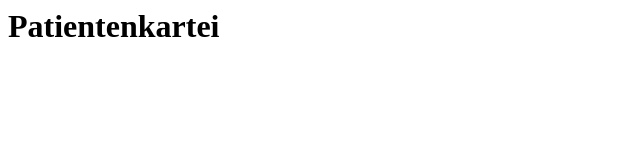
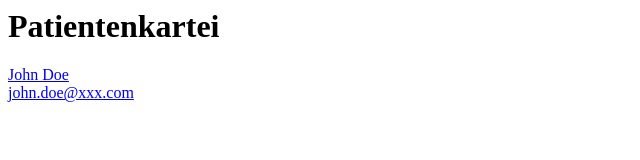
Before and after one commit to JagaTee/78124713, a plain HTML site: page index.html in a window 1280 px wide. Shown: the whole page, without its empty margins (0-640 px from the left). Drawn offline with Linux system fonts and the light colour scheme.

Commit message:
1 file modified

```diff
--- a/index.html
+++ b/index.html
@@ -6,6 +6,8 @@
   </head>
   <body>
     <h1>Patientenkartei</h1>
-
+    <a href="https://en.wikipedia.org/wiki/John_Doe#Famous_court_cases">John Doe</a>
+    <br>
+    <a href="mailto:john.doe@xxx.com">john.doe@xxx.com</a>
   </body>
 </html>
```
